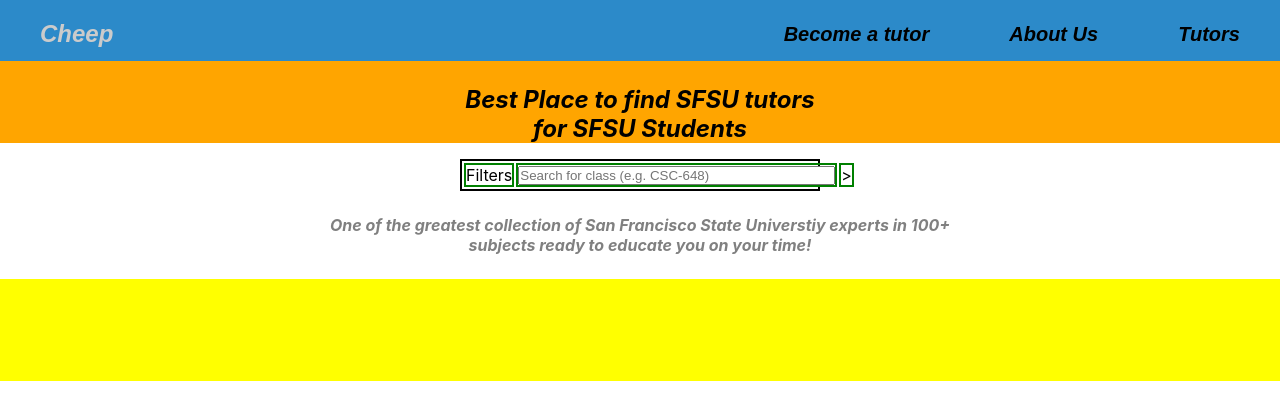
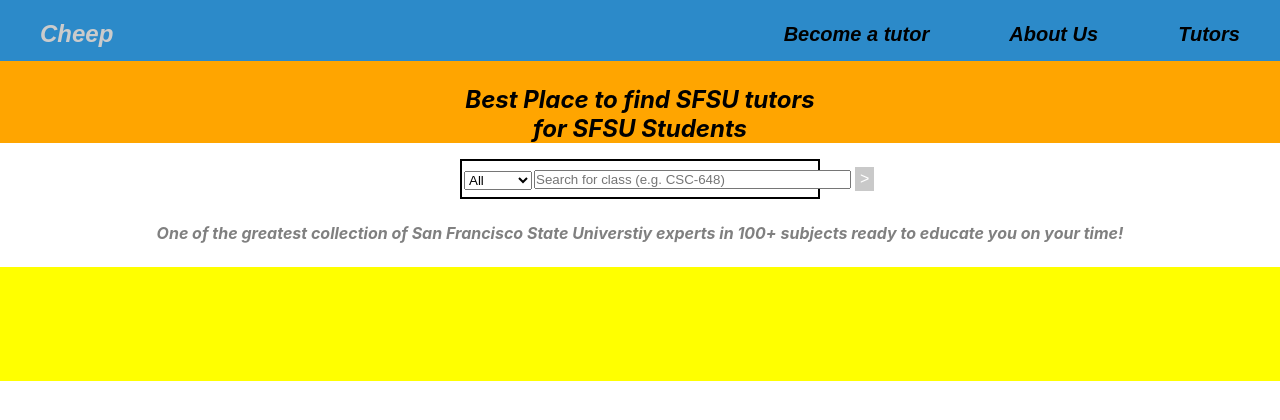
Before and after one commit to spushkin/CSC648_SFSU_Tutor_Project, a React (Create React App) app in the folder application/Front-End/: page / in a window 1280 px wide. Shown: the top 420 px of the page. Built offline with nearby package versions, Linux system fonts and the light colour scheme.

Commit message:
Changed dropdown button to dropdown select

```diff
--- a/application/Front-End/public/assets/css/indexStyle.css
+++ b/application/Front-End/public/assets/css/indexStyle.css
@@ -52,11 +52,9 @@
 		}
 
 		button {
-			margin-left: 20px;
-			padding: 9px 25px;
+			padding: 3px 5px;
 			background-color: rgba(44, 138, 201, 1);
 			border: none;
-			border-radius: 50px;
 			cursor: pointer;
 			transition: all 0.3s ease 0s;
 		}
@@ -100,17 +98,65 @@
 			margin: auto;
 		}
 
-		.tempName {
+		.tableStyle {
 			border: 2px solid black;
 			display: block;
 			margin: auto;
 			width: 45vh;
 		}
 
-		.tempName tr {
-			width: 100%;
-		}
 		.tempName td {
 			border: 2px solid green;
 
 		}
+
+		.goButton {
+			color: white;
+			padding: auto auto;
+			text-align: center;
+			display: inline-block;
+			margin: 4px 2px;
+			background-color: #c9c9c9;
+		}
+
+		.dropDownFilters {
+			background-color: #c9c9c9;
+			color: white;
+			padding: 16px;
+			font-size: 16px;
+			border: none;
+			cursor: pointer;
+		}
+
+		.dropDownMenu {
+			position: relative;
+			display: inline-block;
+		}
+
+		.dropDownContent {
+			display: none;
+			position: absolute;
+			background-color: #f9f9f9;
+			min-width: 160px;
+			box-shadow: 0px 8px 16px 0px rgba(0,0,0,0.2);
+			z-index: 1;
+		}
+
+		.dropDownContent a {
+			color: black;
+			padding: 12px 16px;
+			text-decoration: none;
+			display: block;
+		}
+
+		.dropDownContent a:hover {
+			background-color: #f1f1f1;
+		}
+
+		.dropDownMenu:hover .dropDownContent {
+			display: block;
+		}
+
+		.dropDownMenu:hover .dropDownFilters {
+			background-color: rgba(44, 138, 201, 0.8), green, blue);
+		}
--- a/application/Front-End/src/pages/Index.js
+++ b/application/Front-End/src/pages/Index.js
@@ -12,18 +12,24 @@
                 </div>
 
                 <div className="searchBar">
-                    <table className="tempName">
+                    <table className="tableStyle">
                         <tr>
-                            <td width="15%"><div className="centerSearchBar"><p>Filters</p></div></td>
+                            <td width="15%">
+                                <select name="filters" id="subject">
+                                    <option value="all">All</option>
+                                    <option value="math">Math</option>
+                                    <option value="physics">Physics</option>
+                                    <option value="history">History</option>
+                                </select>
+                            </td>
                             <td width="100%"><input size="37" className="centerSearchBar" type="text" placeholder="Search for class (e.g. CSC-648)" name="search"></input></td>
-                            <td width="15%"><div className="searchButton"><p>></p></div></td>
+                            <td width="15%"><div className="searchButton"><button className="goButton">></button></div></td>
                         </tr>
                     </table>
                 </div>
 
                 <div className="bottomTitleBox">
-                    <h4 className="center"><i>One of the greatest collection of San Francisco State Universtiy experts in 100+</i></h4>
-                    <h4 className="center"><i>subjects ready to educate you on your time!</i></h4>
+                    <h4 className="center"><i>One of the greatest collection of San Francisco State Universtiy experts in 100+ subjects ready to educate you on your time!</i></h4>
                 </div>
             </div>
         </Fragment>
```
